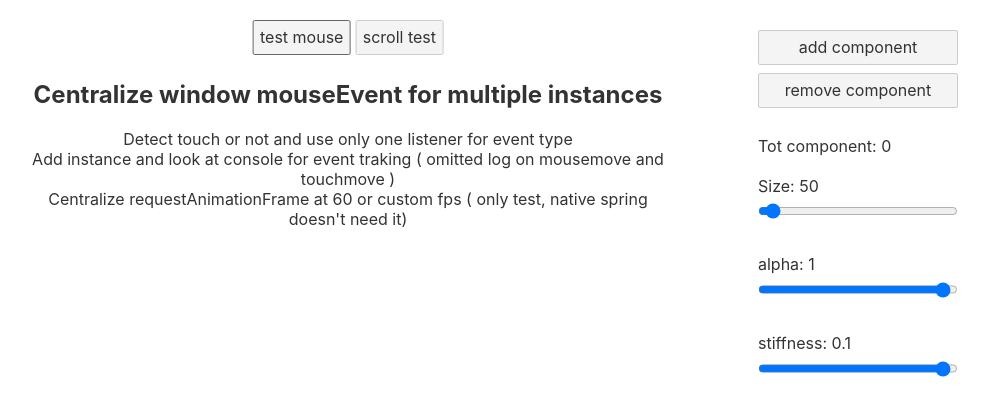
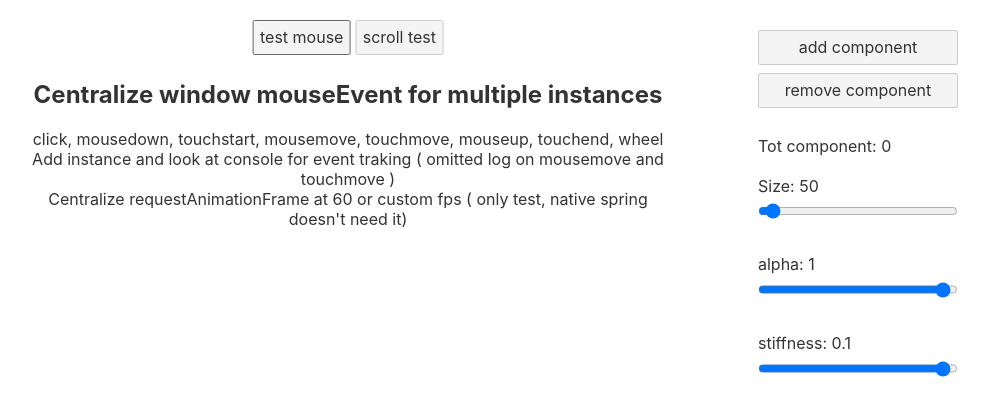
Before and after one commit to albnavarro/svelte-window-control, a Svelte app: page / in a window 1280 px wide. Both pictures are taken after a click on the button "test mouse". Shown: the top 416 px of the page, without its empty margins (292-1280 px from the left). Built offline with nearby package versions, Linux system fonts and the light colour scheme.

Commit message:
Refine comment

```diff
--- a/src/component/mouse/MouseTester.svelte
+++ b/src/component/mouse/MouseTester.svelte
@@ -48,7 +48,7 @@
 <section>
     <div class="header">
         <h1> Centralize window mouseEvent for multiple instances </h1>
-        <p> Detect touch or not and use only one listener for event type </p>
+        <p> click, mousedown, touchstart, mousemove, touchmove, mouseup, touchend, wheel </p>
         <p> Add instance and look at console for event traking ( omitted log on mousemove and touchmove )</p>
         <p> Centralize requestAnimationFrame at 60 or custom fps ( only test, native spring doesn't need it) </p>
     </div>
```
